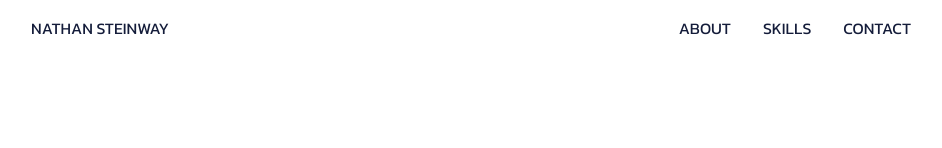
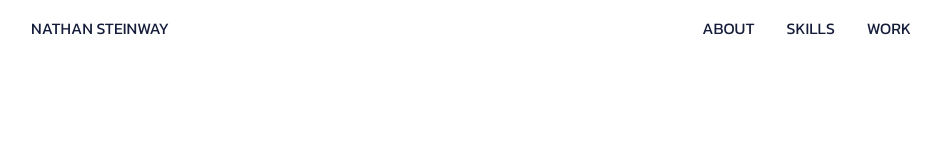
Before and after one commit to NathanSteinway/devPortfolio, a plain HTML site: page index.html in a window 1280 px wide. Shown: the top 148 px of the page, without its empty margins (161-1103 px from the left). Drawn offline with Linux system fonts and the light colour scheme.

Commit message:
fixed misplaced text

```diff
--- a/index.html
+++ b/index.html
@@ -24,7 +24,7 @@
                         <a href="#skills">SKILLS</a>
                     </li>
                     <li>
-                        <a href="#work">CONTACT</a>
+                        <a href="#work">WORK</a>
                     </li>
                 </ul>
             </div>
```
